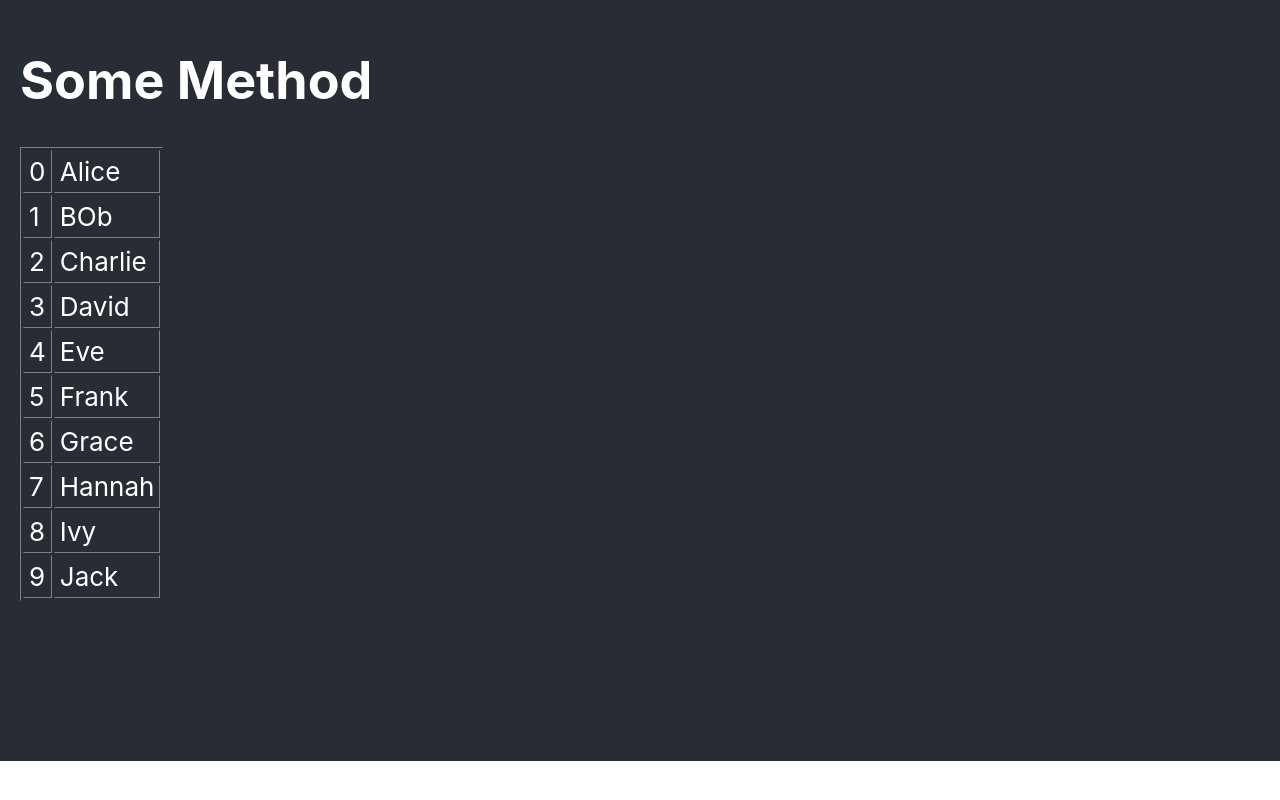
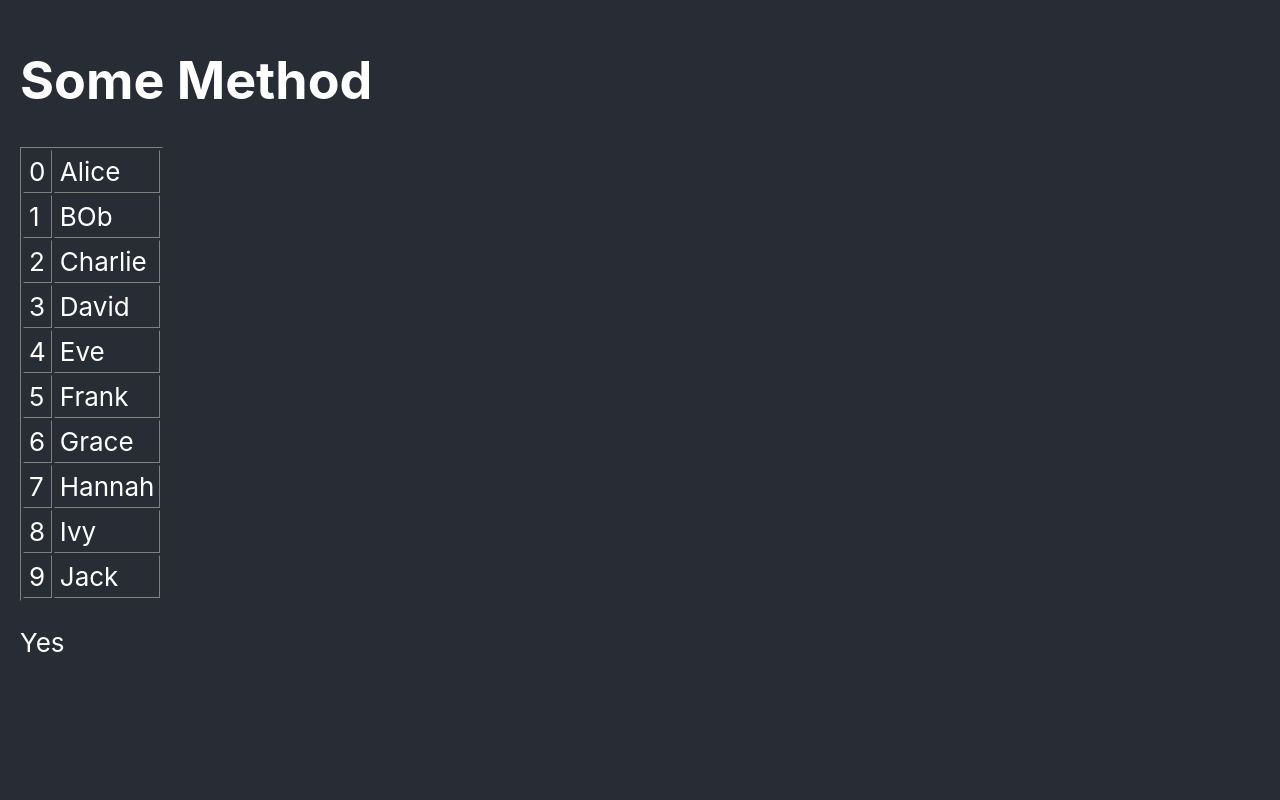
Before and after one commit to Randilwelikala/react-arraymethods, a React (Create React App) app: page / in a window 1280 px wide. Shown: the part 2962-3762 px from the top of the page. Before the commit the page ends 3723 px from the top, so only its background shows below. Built offline with nearby package versions, Linux system fonts and the light colour scheme.

Commit message:
check arraySome method

```diff
--- a/src/components/ArraySome.jsx
+++ b/src/components/ArraySome.jsx
@@ -1,4 +1,7 @@
 const ArraySome = ({nameList}) => {
+
+    const letter = 'r';
+    const status = nameList.some((name)=>(name.includes(letter)))
     return(
         <div>
             <h1>Some Method</h1>
@@ -11,6 +14,7 @@ const ArraySome = ({nameList}) => {
                     </tr>
                 ))}
             </table>
+            <p>{status?"Yes":"No"}</p>
 
         </div>
     )
```
